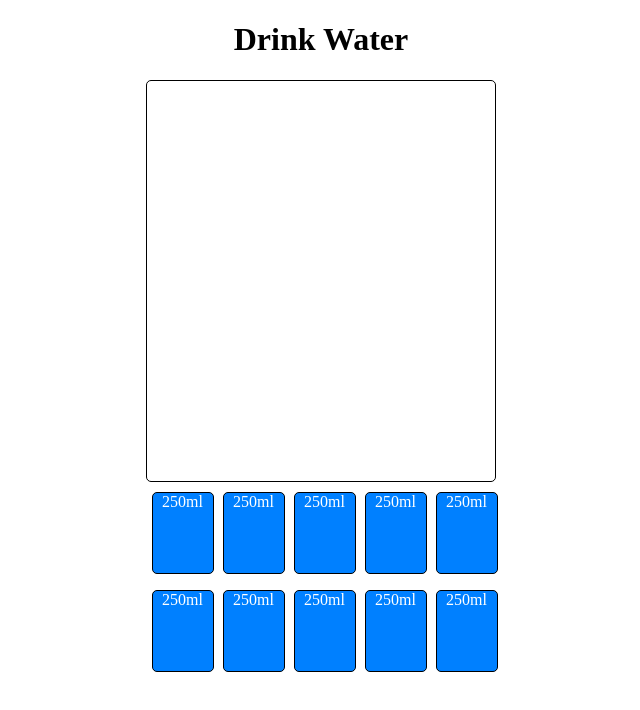
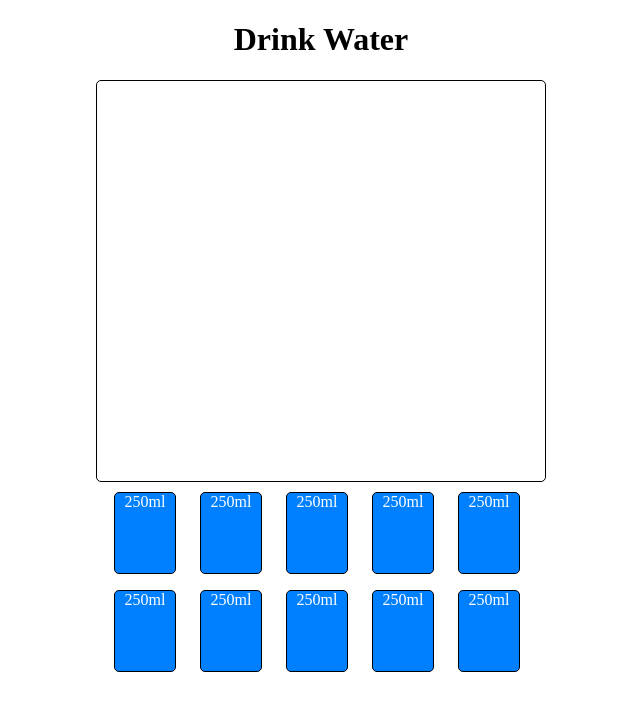
Before and after one commit to kykp/water_drink, a React (Create React App) app: page / in a window 1280 px wide. Shown: the top 710 px of the page, without its empty margins (319-959 px from the left). Built offline with nearby package versions, Linux system fonts and the light colour scheme.

Commit message:
fix: mobile styles

```diff
--- a/src/index.css
+++ b/src/index.css
@@ -10,7 +10,7 @@ body {
 }
 
 .App {
-  max-width: 350px;
+  max-width: 450px;
   margin: 0 auto;
 }
 .waterContainer {
@@ -37,7 +37,7 @@ body {
   padding: 0;
   display: grid;
   max-width: 100%;
-  grid-template-columns: repeat(5, 55px);
+  grid-template-columns: repeat(5, 70px);
   justify-content: center;
   margin: 0 auto;
   margin-top: 10px;
```
